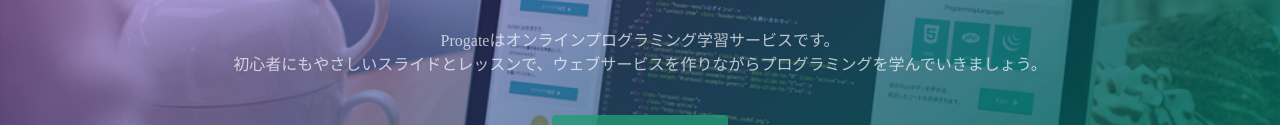
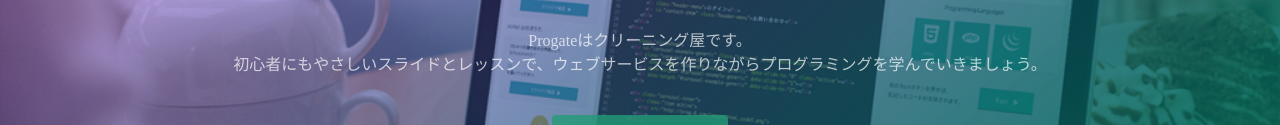
Before and after one commit to dog-fly125/dog-fly125.github.io, a plain HTML site: page index.html in a window 1280 px wide. Shown: the part 317-442 px from the top of the page. Drawn offline with Linux system fonts and the light colour scheme.

Commit message:
Update index.html

```diff
--- a/index.html
+++ b/index.html
@@ -24,7 +24,7 @@
   <div class="top-wrapper">
     <div class="container">
       <h1>LEARN TO CODE.<br>LEARN TO BE CREATIVE.</h1>
-      <p>Progateはオンラインプログラミング学習サービスです。<br>初心者にもやさしいスライドとレッスンで、ウェブサービスを作りながらプログラミングを学んでいきましょう。</p>
+      <p>Progateはクリーニング屋です。<br>初心者にもやさしいスライドとレッスンで、ウェブサービスを作りながらプログラミングを学んでいきましょう。</p>
       <div class="btn-wrapper">
         <a href="#" class="btn signup">新規登録はこちら</a>
         <p>or</p>
```
